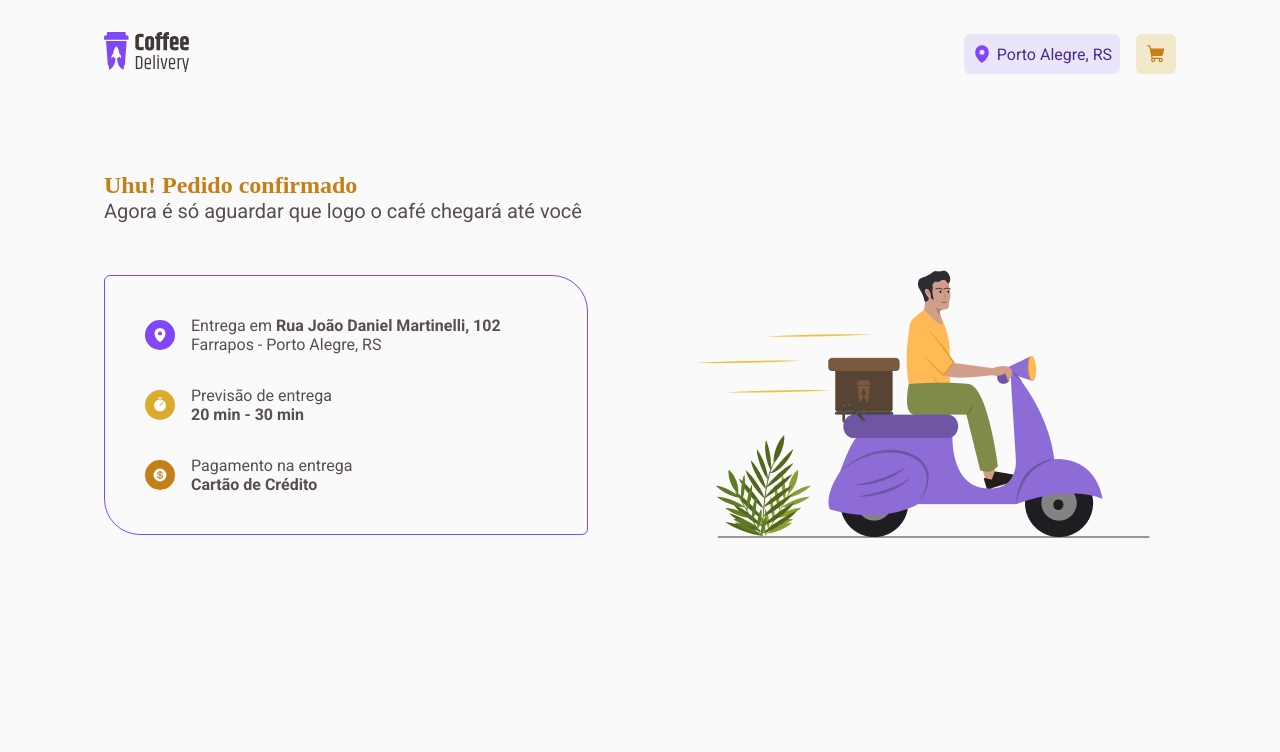
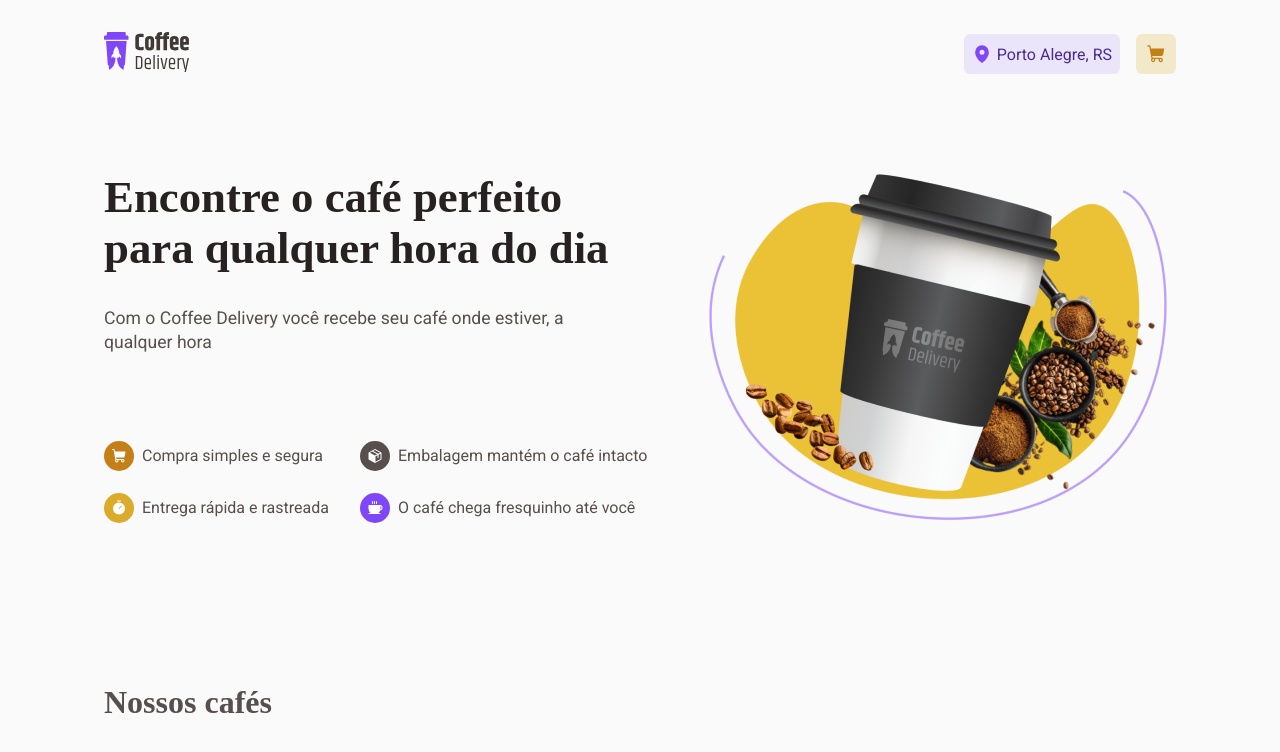
Before and after one commit to joaopfrancaf/coffe-delivey, a React (Vite) app: page / in a window 1280 px wide. Shown: the top 752 px of the page. Built offline with nearby package versions, Linux system fonts and the light colour scheme; no server answers; a web font is replaced by a local one; what miragejs would draw is missing.

Commit message:
success now DONE!

```diff
--- a/src/App.tsx
+++ b/src/App.tsx
@@ -19,8 +19,7 @@ export default function App() {
   return (
     <>
       <Header />
-      {/*<RoutesApp />*/}
-      <Success/>
+      <RoutesApp />
     </>
   )
 }
--- a/src/pages/Success/styles.ts
+++ b/src/pages/Success/styles.ts
@@ -31,7 +31,7 @@ export const DivContainerInfoeImg = styled('div', {
 })
 
 export const DivInformacoesContainer = styled('div', {
-    border: 'solid 1px rgba(128, 71, 248, 1)',
+    border: 'solid 1px $--brand---purple',
     borderRadius: "6px 36px",
 
     display: "flex",
```
